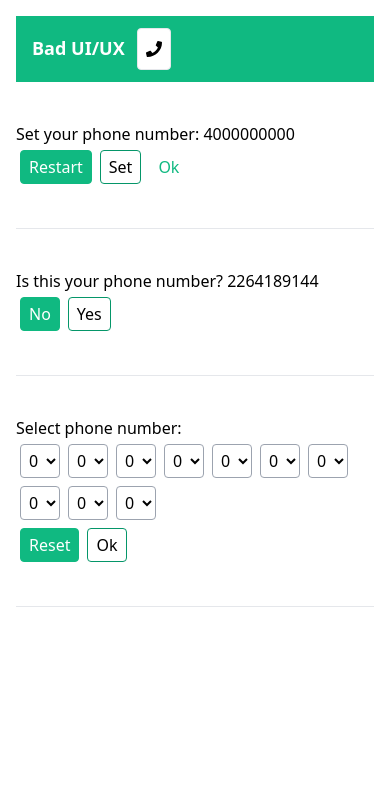
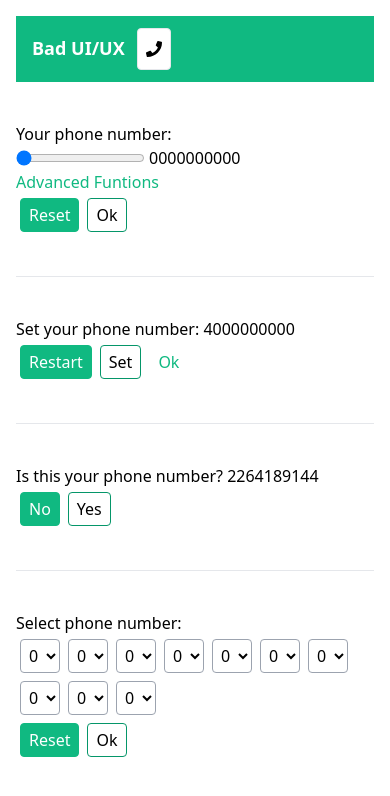
Before and after one commit to xelorabb/bad_ui_tt, a Vue app: page / in a window 390 px wide. Shown: the top 796 px of the page. Built offline with nearby package versions, Linux system fonts and the light colour scheme.

Commit message:
v0.4.0 phone numbers part 4

```diff
--- a/package.json
+++ b/package.json
@@ -1,6 +1,6 @@
 {
   "name": "bad_ui_tt",
-  "version": "0.3.0",
+  "version": "0.4.0",
   "private": true,
   "scripts": {
     "serve": "vue-cli-service serve",
--- /dev/null
+++ b/src/components/Collapse.vue
@@ -0,0 +1,44 @@
+<template>
+  <div>
+    <button type="button" class="collapse" @click="toggle($event)">
+      {{ title }}
+    </button>
+    <div class="content">
+      <p><slot></slot></p>
+    </div>
+  </div>
+</template>
+
+<script>
+
+export default {
+  name: "Collapse",
+  props: {
+    title: String
+  },
+  methods: {
+    toggle: function(e) {
+      let content = e.target.nextElementSibling
+      if(content.style.maxHeight) {
+        content.style.maxHeight = null
+      } else {
+        content.style.maxHeight = content.scrollHeight + "px"
+      }
+    }
+  }
+}
+</script>
+
+
+<style lang="scss" scoped>
+  .collapse {
+    @apply text-green-500;
+    cursor: pointer;
+  }
+
+  .content {
+    max-height: 0;
+    overflow: hidden;
+    transition: max-height 0.2s ease-out;
+  }
+</style>
--- a/src/components/PhoneNumbers.vue
+++ b/src/components/PhoneNumbers.vue
@@ -1,4 +1,5 @@
 <template>
+  <div class="my-10"><Slider /></div>
   <div class="my-10"><Counter /></div>
   <div class="my-10"><Random /></div>
   <div class="my-10"><Select /></div>
@@ -8,13 +9,15 @@
   import Select from './phone_numbers/Select.vue'
   import Random from './phone_numbers/Random.vue'
   import Counter from './phone_numbers/Counter.vue'
+  import Slider from './phone_numbers/Slider.vue'
 
   export default {
     name: 'PhoneNumbers',
     components: {
       Select,
       Random,
-      Counter
+      Counter,
+      Slider
     }
   }
 </script>
--- /dev/null
+++ b/src/components/phone_numbers/Slider.vue
@@ -0,0 +1,55 @@
+<template>
+  <div>
+    Your phone number:
+  </div>
+  <div>
+    <input class="inline-block align-middle mr-1 mb-1"
+           type="range" min="0" max="9999999999"
+           v-model.number="value"/>
+    <span>{{ String(value).padStart(10, '0') }}</span>
+  </div>
+  <div>
+    <Collapse title="Advanced Funtions">
+      <button class="btn" @click="add()">+1</button>
+      <button class="btn" @click="multiply()">*3</button>
+      <button class="btn" @click="divide()">/5</button>
+      <button class="btn" @click="substract()">-7</button>
+    </Collapse>
+    <button class="btn full" @click="reset()">Reset</button>
+    <button class="btn outline">Ok</button>
+  </div>
+  <hr class="mt-10"/>
+</template>
+
+<script>
+import Collapse from '../Collapse.vue'
+
+export default {
+  name: "Slider",
+  components: {
+    Collapse
+  },
+  data() {
+    return {
+      value: 0
+    }
+  },
+  methods: {
+    reset: function() {
+      this.value = 0
+    },
+    add: function() {
+      this.value = this.value + 1
+    },
+    multiply: function() {
+      this.value = this.value * 3
+    },
+    divide: function() {
+      this.value = Math.floor(this.value / 5)
+    },
+    substract: function() {
+      this.value = this.value - 7
+    }
+  }
+}
+</script>
```
Also changed, not shown: 1 other file (tests, documents, lock files or other folders).
